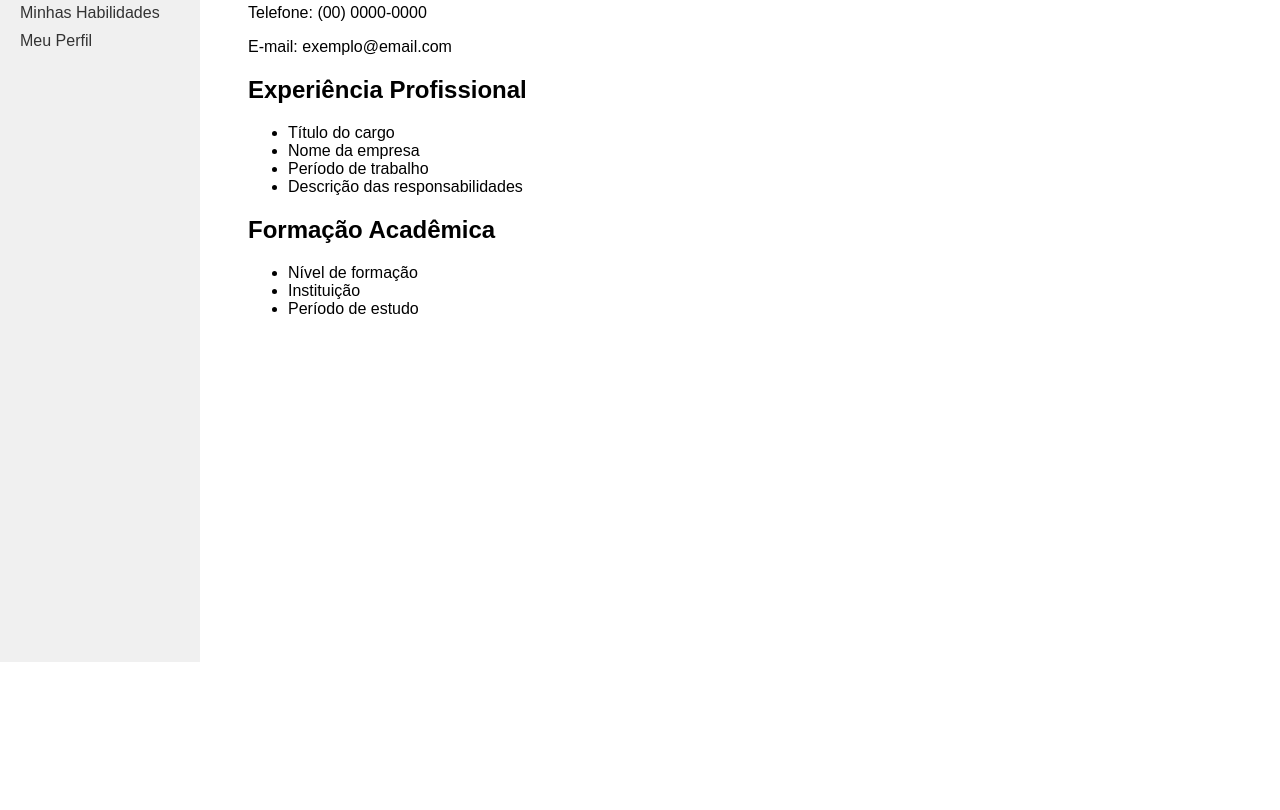
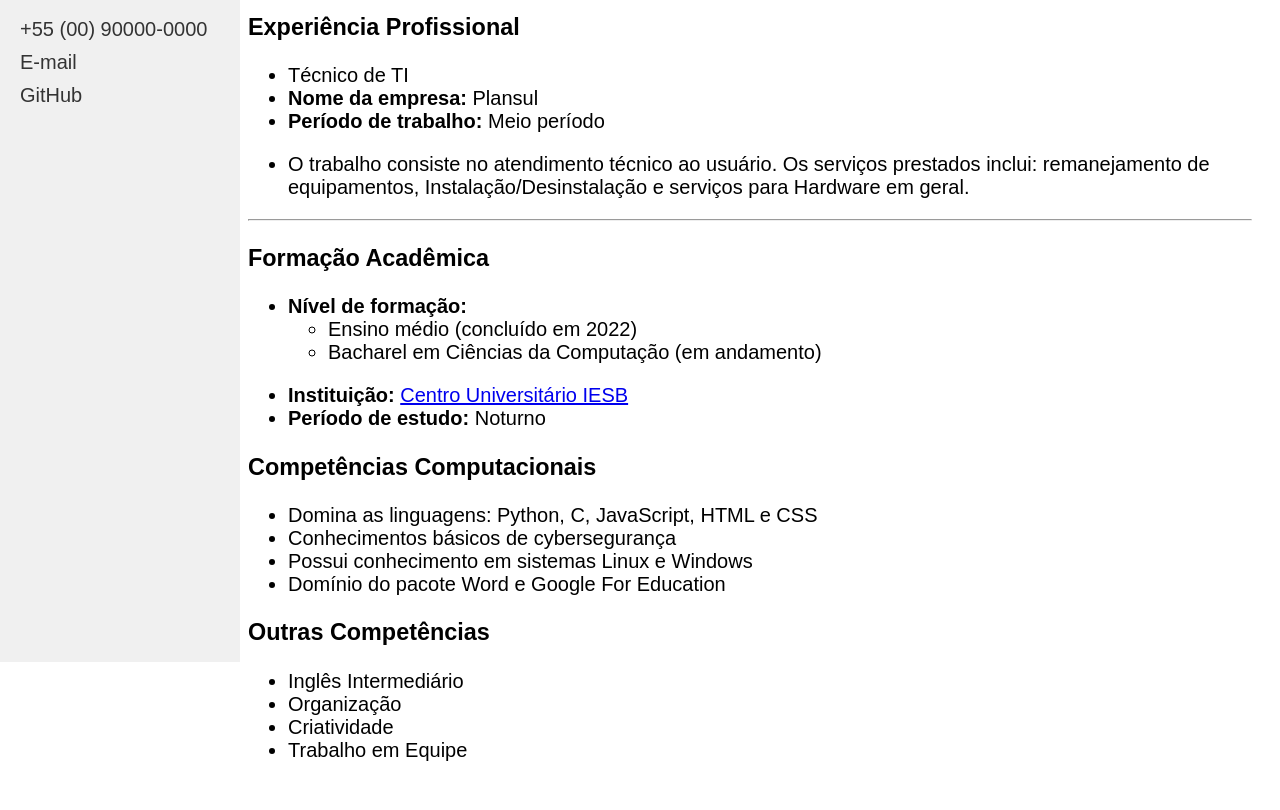
Before and after one commit to MayColdHeart/Curr-culo, a plain HTML site: page pagina1.html in a window 1280 px wide. Shown: the part 138-948 px from the top of the page. Before the commit the page ends 800 px from the top, so only its background shows below. Drawn offline with Linux system fonts and the light colour scheme.

Commit message:
Reformulação da página e adição de mais itens

```diff
--- a/pagina1.html
+++ b/pagina1.html
@@ -1,4 +1,3 @@
-<!-- exemplo de currículo em HTML -->
 <!DOCTYPE html>
 <html>
 <head>
@@ -6,36 +5,62 @@
   <title>Meu Currículo</title>
 </head>
 <body>
-  <!-- barra lateral -->
+
   <div id="sidebar">
     <h2>Minhas Habilidades</h2>
     <ul>
-      <li><a href="pagina2.html">Voltar para a página principal</a></li>
-      <li><a href="habilidades.html">Minhas Habilidades</a></li>
-      <li><a href="perfil.html">Meu Perfil</a></li>
+      <li><a href="pagina2.html">Ver Certificações</a></li>
+      <p>
+        <li></li>
+      <li><a class="lateralRedic" href="tel:+556199999999">+55 (00) 90000-0000</a></li>
+      <li><a class="lateralRedic" href="mailto:devmayy@gmail.com">E-mail</a></li>
+      <li><a class="lateralRedic" href="https://github.com/MayColdHeart">GitHub</a></li>
+      </p>
     </ul>
   </div>
 
-  <!-- conteúdo -->
+
   <div id="content">
-    <h1>Nome Sobrenome</h1>
-    <p>Endereço</p>
-    <p>Telefone: (00) 0000-0000</p>
-    <p>E-mail: exemplo@email.com</p>
+    <h1>Davi de Souza</h1>
+   <hr>
 
-    <h2>Experiência Profissional</h2>
+
+    <h3>Experiência Profissional</h3>
     <ul>
-      <li>Título do cargo</li>
-      <li>Nome da empresa</li>
-      <li>Período de trabalho</li>
-      <li>Descrição das responsabilidades</li>
+      <li>Técnico de TI</li>
+      <li><b>Nome da empresa: </b>Plansul</li>
+      <li><b>Período de trabalho: </b>Meio período</li>
+      <p>
+        <li>O trabalho consiste no atendimento técnico ao usuário. Os serviços prestados inclui: remanejamento de equipamentos, Instalação/Desinstalação e serviços para Hardware em geral.</li>
+      </p>
+
+    </ul>
+<hr>
+    <h3>Formação Acadêmica</h3>
+    <ul>
+      <li><b>Nível de formação:</b></li>
+      <ul><li>Ensino médio (concluído em 2022)</li></ul>
+      <ul><li>Bacharel em Ciências da Computação (em andamento)</li></ul>
+     <p>
+      <li><b>Instituição: </b><a href="https://maps.app.goo.gl/Y7nJ8iWfzhkn5TA17">Centro Universitário IESB</a></li>
+      <li><b>Período de estudo: </b>Noturno</li>
+     </p>
     </ul>
 
-    <h2>Formação Acadêmica</h2>
+    <h3>Competências Computacionais</h3>
     <ul>
-      <li>Nível de formação</li>
-      <li>Instituição</li>
-      <li>Período de estudo</li>
+      <li>Domina as linguagens: Python, C, JavaScript, HTML e CSS</li>
+      <li>Conhecimentos básicos de cybersegurança</li>
+      <li>Possui conhecimento em sistemas Linux e Windows</li>
+      <li>Domínio do pacote Word e Google For Education</li>
+    </ul>
+
+    <h3>Outras Competências</h3>
+    <ul>
+      <li>Inglês Intermediário</li>
+      <li>Organização</li>
+      <li>Criatividade</li>
+      <li>Trabalho em Equipe</li>
     </ul>
   </div>
 </body>
--- a/style.css
+++ b/style.css
@@ -1,9 +1,10 @@
 body {
     font-family: Arial, sans-serif;
+    font-size: 20px;
   }
 
   #sidebar {
-    width: 200px;
+    width: 240px;
     height: 100vh;
     position: fixed;
     left: 0;
@@ -12,6 +13,7 @@ body {
     padding: 20px;
     box-sizing: border-box;
   }
+
 
   #content {
     margin-left: 220px;
```
Also changed, not shown: pagina2.html (+19 -14 lines), assets/cybersec.png (added), assets/cybersec2.png (added), assets/enap1.png (added), assets/enap2.png (added).
